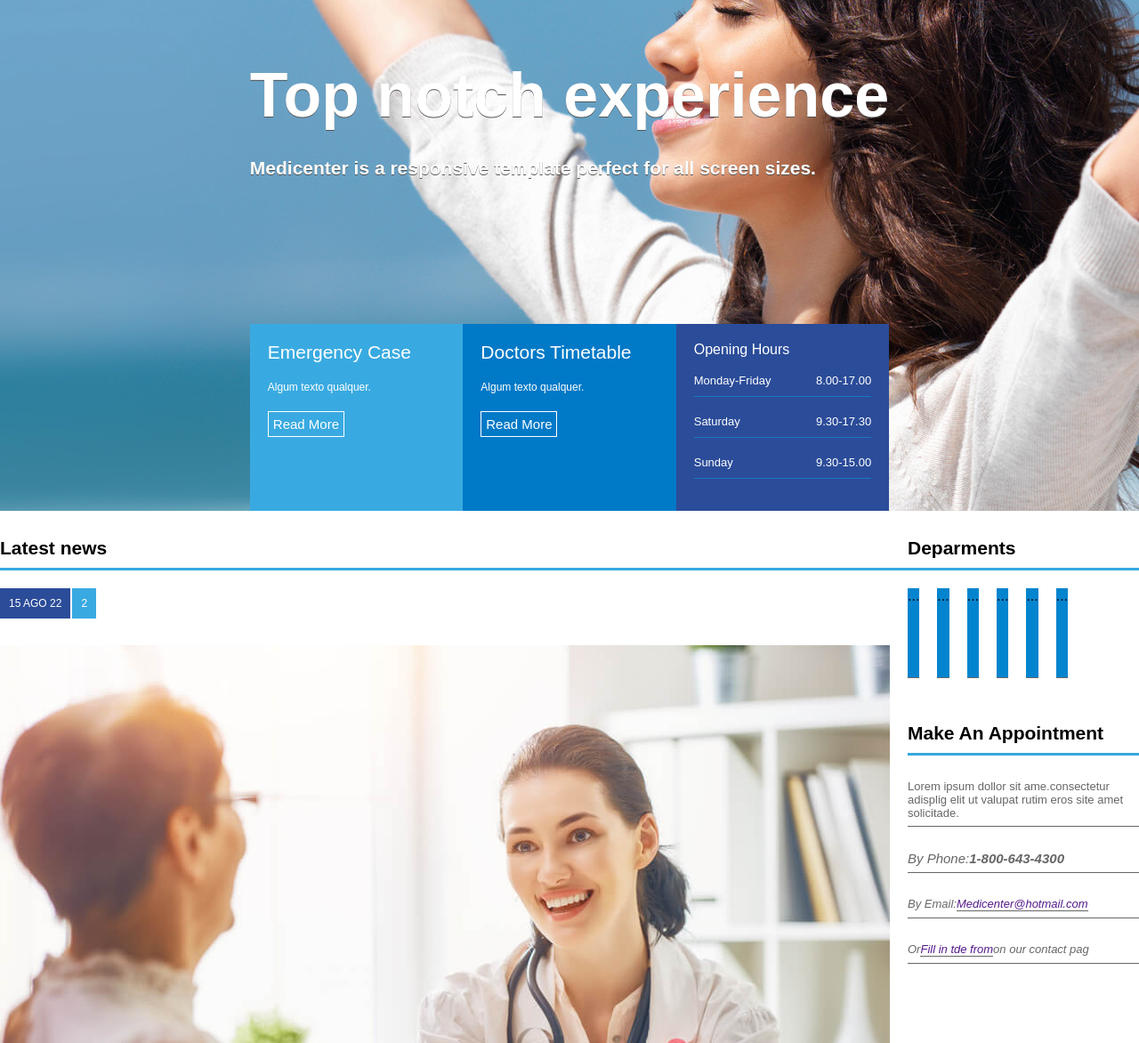
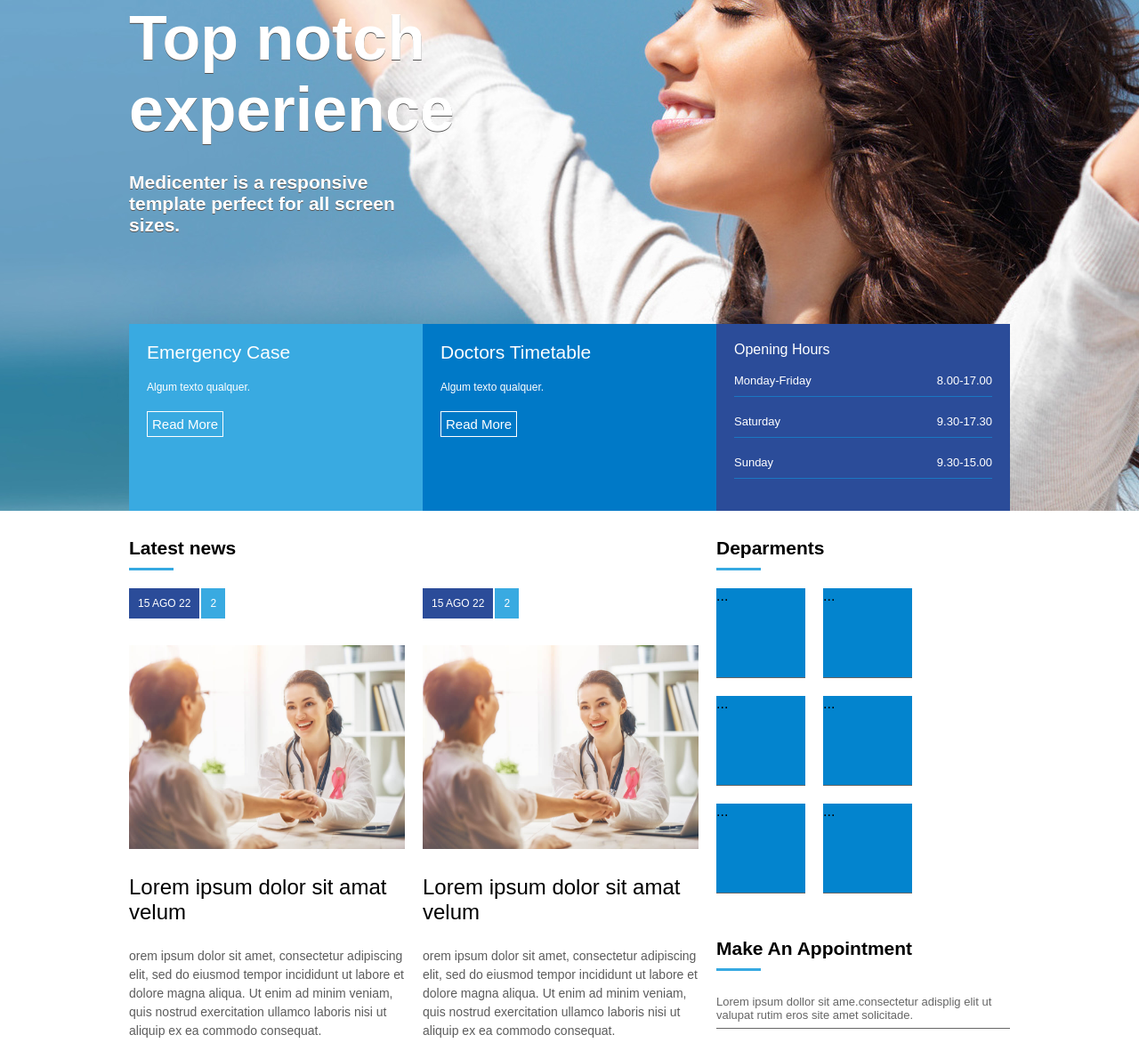
Before and after one commit to GuiihSts/Projeto_Medicenter_B7Web, a plain HTML site: page index.html in a window 1280 px wide. Shown: the part 216-1388 px from the top of the page at 89% size. Drawn offline with Linux system fonts and the light colour scheme.

Commit message:
Update style.css

```diff
--- a/assets/css/style.css
+++ b/assets/css/style.css
@@ -17,7 +17,7 @@ header{
 
 .container {
     display: flex;
-    widtd: 990px;
+    width: 990px;
     justify-content: space-between;
 }
 
@@ -87,7 +87,7 @@ nav a:hover{
     margin: 0;
     padding: 0;
     text-shadow: 0px 1px 0px #555555;
-    max-widtd: 350px;
+    max-width: 350px;
 }
 
 .banner_headline h2{
@@ -96,9 +96,9 @@ nav a:hover{
     margin: 0;
     padding: 0;
     text-shadow: 0px 1px 0px #555555;
-    widtd: 350px;
+    width: 350px;
     margin-top: 30px;
-    max-widtd: 350px;
+    max-width: 350px;
 }
 
 .banner_options{
@@ -181,7 +181,7 @@ nav a:hover{
 }
 
 .widget_title_bar{
-    widtd: 50px;
+    width: 50px;
     height: 3px;
     background-color: #36a9e1;
     margin-top: 10px;
@@ -194,7 +194,7 @@ nav a:hover{
 
 .box div{
     height: 100px;
-    widtd: 100px;
+    width: 100px;
     background-color: rgba(3, 132, 206);
     margin-bottom: 20px;
     margin-right: 20px;
@@ -242,7 +242,7 @@ nav a:hover{
 }
 article{
     flex: 1;
-    min-widtd: 300px;
+    min-width: 300px;
     margin-right: 20px;
 }
 
@@ -272,7 +272,7 @@ article .news_tdumbail{
     margin-top: 30px;
 }
 article .news_tdumbail img{
-    widtd: 100%;
+    width: 100%;
     height: auto;
 }
 
@@ -391,7 +391,7 @@ footer .address_contact{
 
 footer .address{
     height: 80px;
-    widtd: 90px;
+    width: 90px;
 }
 
 footer .contact_email{
@@ -458,13 +458,13 @@ footer .date_text{
 }
 
 .redes_sociais img{
-    widtd: 35px;
+    width: 35px;
 
 }
 
 .menuMobile{
     display: none;
-    widtd: 40px;
+    width: 40px;
     height: 40px;
     font-size: 12px;
     margin-top: 30px;
@@ -478,7 +478,7 @@ footer .date_text{
 
 
 
-@media (max-widtd: 600px){
+@media (max-width: 600px){
 
 
 .banner_headline{
@@ -532,7 +532,7 @@ nav ul{
     position: absolute;
     left: 0;
     background-color: #FFF;
-    widtd: 100%;
+    width: 100%;
 }
 
 header {
```
